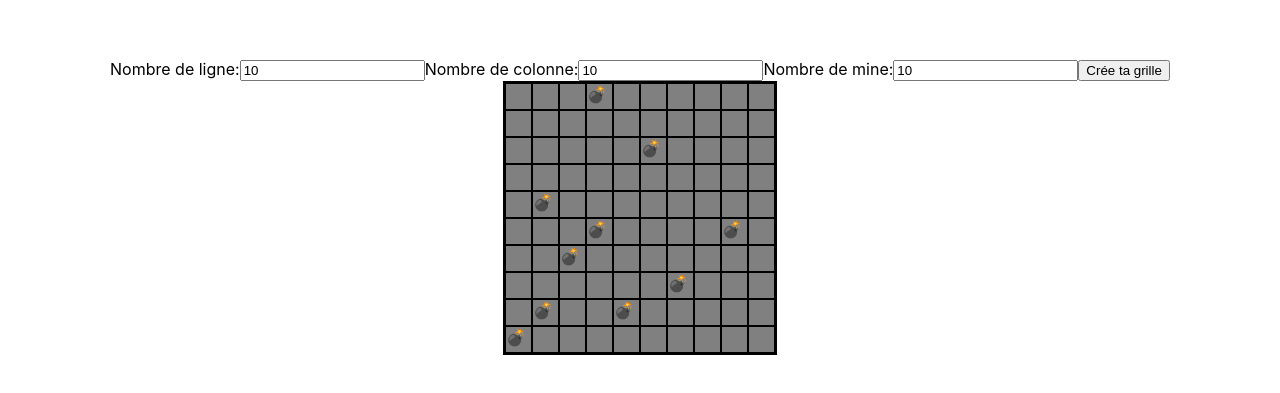
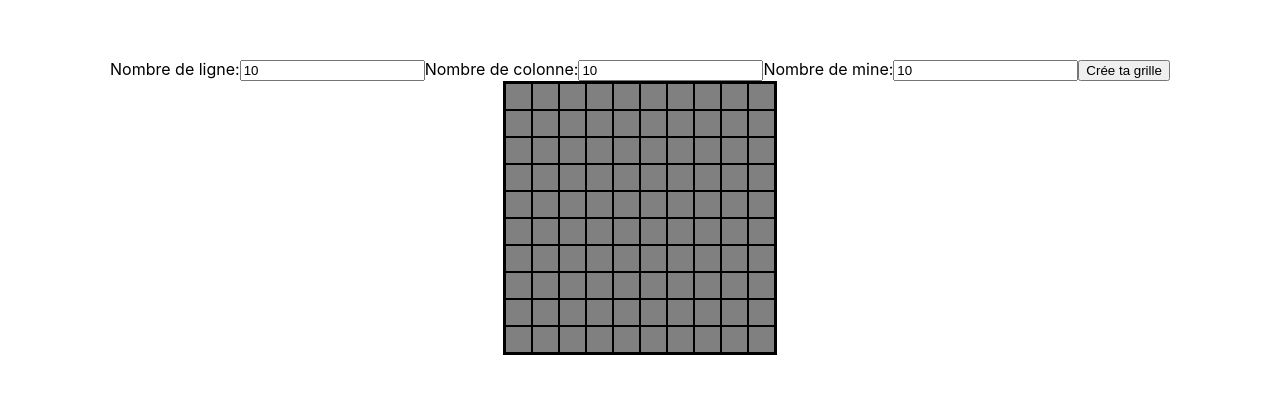
Before and after one commit to chiara-muller/my-demineur, a React (Create React App) app: page / in a window 1280 px wide. Shown: the part 193-586 px from the top of the page. Built offline with nearby package versions, Linux system fonts and the light colour scheme.

Commit message:
display bomb on click

```diff
--- a/src/components/Cell.jsx
+++ b/src/components/Cell.jsx
@@ -4,8 +4,12 @@ export default function Cells({onClick, onContextMenu, value, mine, clicked, fla
 
   let displayValue = '';
   if (clicked) {
-      displayValue = value;
-  } else if (mine) {
+      if (mine) {
+        displayValue = '💣'
+      } else {
+        displayValue = value;
+      }
+  } else if (clicked && mine) {
     displayValue = '💣'
   } else if (flagged) {
     displayValue = '🚩';
--- a/src/components/Game.jsx
+++ b/src/components/Game.jsx
@@ -16,7 +16,7 @@ const Game = () =>  {
 
   const handleCellClicked = (row, col) => {
     const newGrid = JSON.parse(JSON.stringify(grid));
-    if (newGrid[row][col].clicked || newGrid[row][col].flagged || newGrid[row][col].mine) return;
+    if (newGrid[row][col].clicked || newGrid[row][col].flagged) return;
     newGrid[row][col].clicked = true;
     setGrid(newGrid);
   }
```
